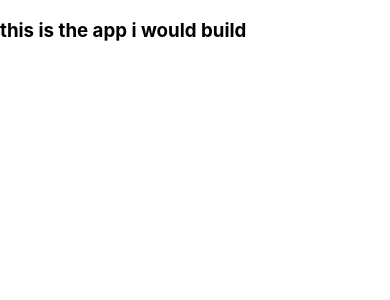
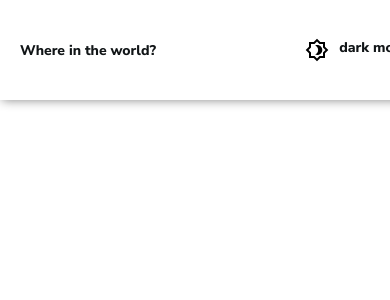
Before and after one commit to Billy-tech133/Country-app, a React (Create React App) app: page / in a window 390 px wide. Shown: the top 300 px of the page. Built offline with nearby package versions, Linux system fonts and the light colour scheme.

Commit message:
navbar-responsive-complete

```diff
--- a/package.json
+++ b/package.json
@@ -3,12 +3,15 @@
   "version": "0.1.0",
   "private": true,
   "dependencies": {
+    "@material-ui/core": "^4.12.3",
+    "@material-ui/icons": "^4.11.2",
     "@testing-library/jest-dom": "^5.11.4",
     "@testing-library/react": "^11.1.0",
     "@testing-library/user-event": "^12.1.10",
     "react": "^17.0.2",
     "react-dom": "^17.0.2",
     "react-scripts": "4.0.3",
+    "styled-components": "^5.3.0",
     "web-vitals": "^1.0.1"
   },
   "scripts": {
--- a/src/App.js
+++ b/src/App.js
@@ -1,9 +1,14 @@
 import "./App.css";
-
+import { ThemeProvider } from "styled-components";
+import NavBar from "./components/NavBar";
+import { useGlobalContext } from "./context";
 function App() {
+  const { theme, themes, setTheme } = useGlobalContext();
   return (
     <div className="app">
-      <h3>this is the app i would build</h3>
+      <ThemeProvider theme={themes[theme]}>
+        <NavBar theme={theme} setTheme={setTheme} />
+      </ThemeProvider>
     </div>
   );
 }
--- /dev/null
+++ b/src/components/NavBar.js
@@ -0,0 +1,57 @@
+import React from "react";
+import { useGlobalContext } from "../context";
+import styled from "styled-components";
+import { Brightness4Outlined, Brightness5Outlined } from "@material-ui/icons";
+function NavBar() {
+  const { theme, changeTheme, text } = useGlobalContext();
+  const icon =
+    theme === "light" ? (
+      <Brightness4Outlined size={60} />
+    ) : (
+      <Brightness5Outlined size={40} />
+    );
+  return (
+    <NavContainer>
+      <NavText>Where in the world?</NavText>
+      <NavToggle onClick={changeTheme}>
+        {icon}
+        <NavToggleText>{text}</NavToggleText>
+      </NavToggle>
+    </NavContainer>
+  );
+}
+
+export default NavBar;
+
+const NavContainer = styled.div`
+  position: fixed;
+  height: 100px;
+  width: 100vw;
+  display: flex;
+  align-items: center;
+  justify-content: space-between;
+  padding: 0 20px;
+  box-shadow: 0 2px 10px -2px hsl(0, 0%, 52%);
+  background-color: ${(props) => props.theme.navBackground};
+  @media only screen and (min-width: 750px) {
+    width: 100vw;
+    padding: 0 20px;
+  }
+`;
+
+const NavText = styled.div`
+  font-size: 14px;
+  font-weight: 800;
+  color: ${(props) => props.theme.textColor};
+`;
+
+const NavToggleText = styled.div`
+  margin-left: 10px;
+  font-size: 14px;
+  font-weight: 800;
+  color: ${(props) => props.theme.textColor};
+`;
+
+const NavToggle = styled.div`
+  display: flex;
+`;
--- /dev/null
+++ b/src/context.js
@@ -0,0 +1,56 @@
+import React, { useState, useContext } from "react";
+
+const AppProvider = React.createContext();
+const AppDataLayer = ({ children }) => {
+  const lightMode = {
+    appBackground: "hsl(0, 0%, 98%)",
+    navBackground: "hsl(0, 0%, 100%)",
+    inputBackground: "hsl(0, 0%, 100%)",
+    cardBackground: "hsl(0, 0%, 100%)",
+    textColor: "hsl(200, 15%, 8%)",
+  };
+
+  const darkMode = {
+    appBackground: "hsl(207, 26%, 17%)",
+    navBackground: "hsl(209, 23%, 22%)",
+    inputBackground: "hsl(209, 23%, 22%)",
+    cardBackground: "hsl(209, 23%, 22%)",
+    textColor: "hsl(0, 0%, 100%)",
+  };
+
+  const themes = {
+    light: lightMode,
+    dark: darkMode,
+  };
+  const [theme, setTheme] = useState("light");
+  const [text, setText] = useState("dark mode");
+  const changeTheme = () => {
+    if (theme === "light" && text === "dark mode") {
+      setText("light mode");
+      setTheme("dark");
+    } else {
+      setText("dark mode");
+      setTheme("light");
+    }
+  };
+
+  return (
+    <AppProvider.Provider
+      value={{
+        theme,
+        themes,
+        text,
+        setTheme,
+        changeTheme,
+      }}
+    >
+      {children}
+    </AppProvider.Provider>
+  );
+};
+
+export const useGlobalContext = () => {
+  return useContext(AppProvider);
+};
+
+export { AppDataLayer, AppProvider };
--- a/src/index.css
+++ b/src/index.css
@@ -1,13 +1,16 @@
+@import url('https://fonts.googleapis.com/css2?family=Nunito+Sans:wght@300;600;800&display=swap');
+
+* {
+  margin: 0;
+}
 body {
   margin: 0;
-  font-family: -apple-system, BlinkMacSystemFont, 'Segoe UI', 'Roboto', 'Oxygen',
-    'Ubuntu', 'Cantarell', 'Fira Sans', 'Droid Sans', 'Helvetica Neue',
-    sans-serif;
-  -webkit-font-smoothing: antialiased;
-  -moz-osx-font-smoothing: grayscale;
+  font-family:  'Nunito Sans', sans-serif;
+  font-weight: 300;
+
 }
 
-code {
-  font-family: source-code-pro, Menlo, Monaco, Consolas, 'Courier New',
-    monospace;
+h1,h2,h3 {
+  font-weight: 800px;
+
 }
--- a/src/index.js
+++ b/src/index.js
@@ -1,14 +1,17 @@
-import React from 'react';
-import ReactDOM from 'react-dom';
-import './index.css';
-import App from './App';
-import reportWebVitals from './reportWebVitals';
+import React from "react";
+import ReactDOM from "react-dom";
+import "./index.css";
+import App from "./App";
+import reportWebVitals from "./reportWebVitals";
+import { AppDataLayer } from "./context";
 
 ReactDOM.render(
   <React.StrictMode>
-    <App />
+    <AppDataLayer>
+      <App />
+    </AppDataLayer>
   </React.StrictMode>,
-  document.getElementById('root')
+  document.getElementById("root")
 );
 
 // If you want to start measuring performance in your app, pass a function
```
Also changed, not shown: src/components/CountryList.js (added, +7 -0 lines), 2 other files (tests, documents, lock files or other folders).
